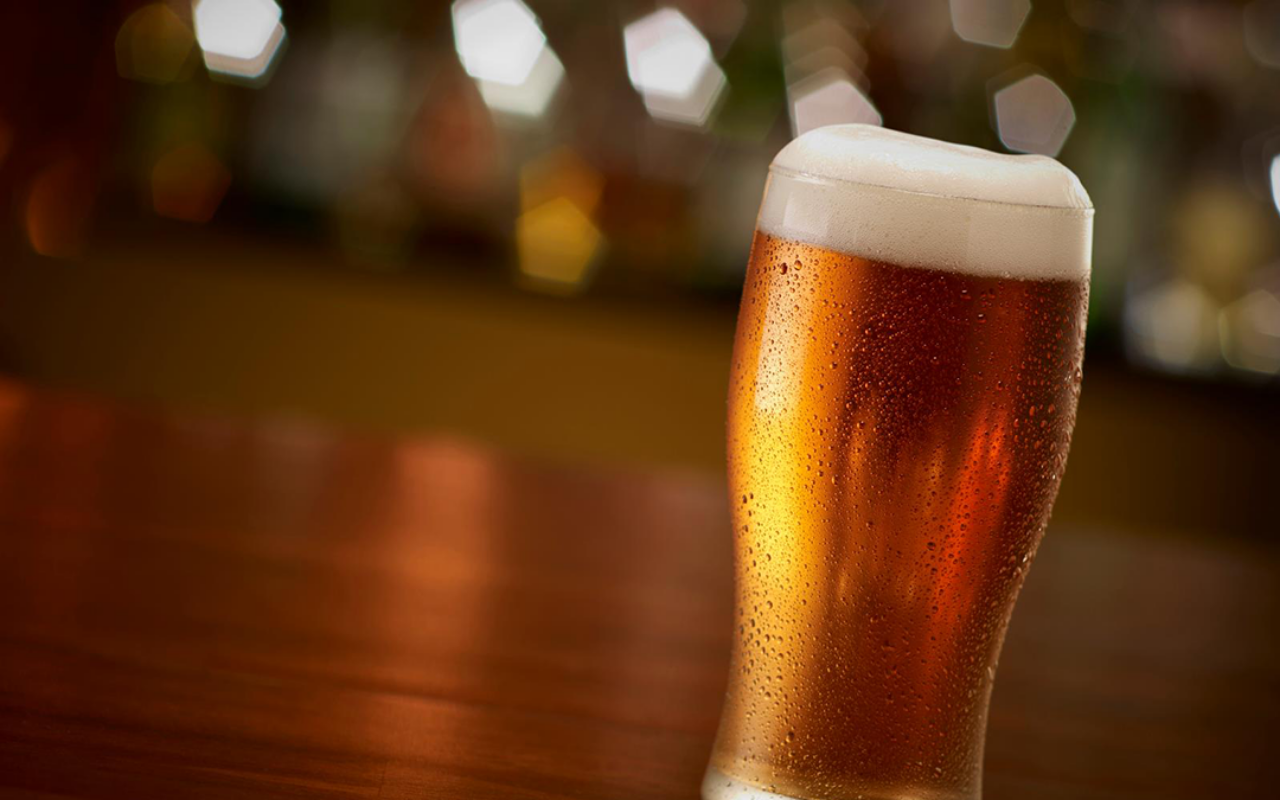
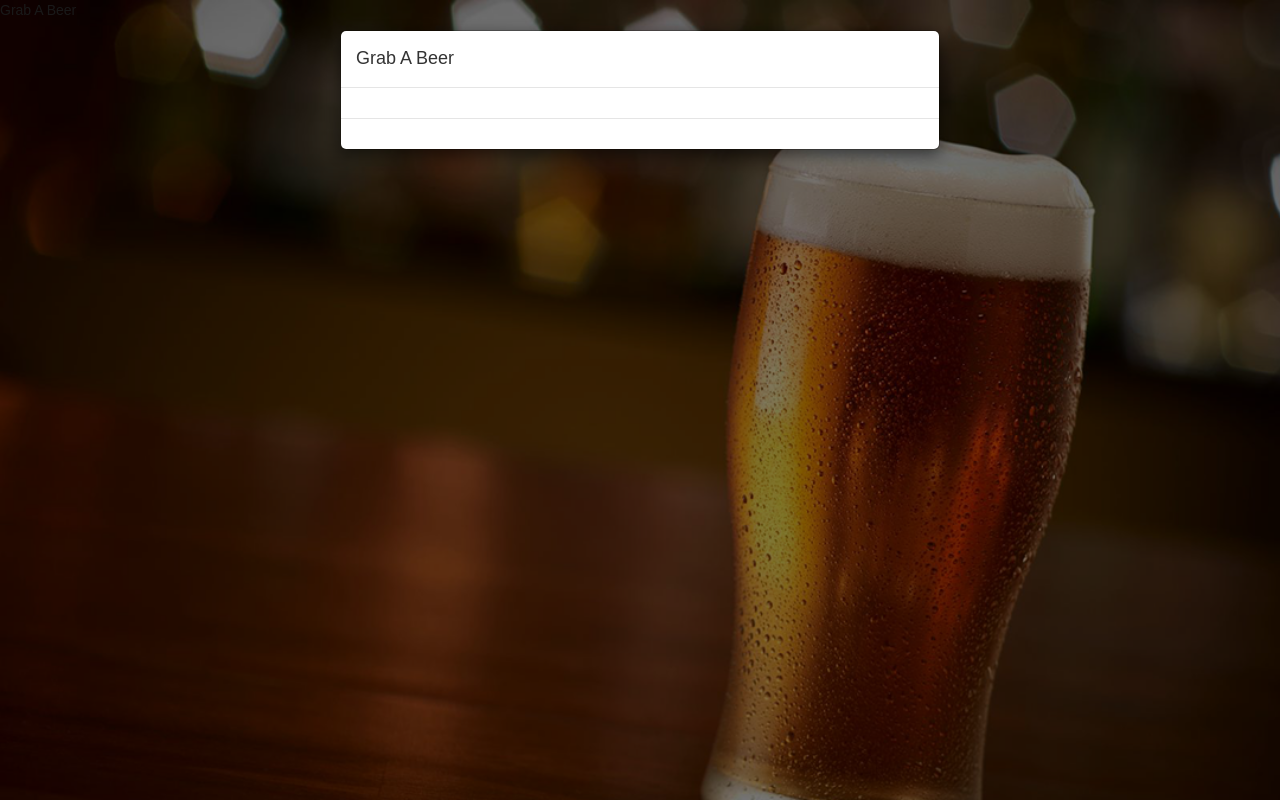
Before and after one commit to stayasleep/react_beer, a React (Create React App) app: page / in a window 1280 px wide. Built offline with nearby package versions, Linux system fonts and the light colour scheme.

Commit message:
groundwork needs second opinion

```diff
--- a/package.json
+++ b/package.json
@@ -3,6 +3,7 @@
   "version": "0.1.0",
   "private": true,
   "dependencies": {
+    "axios": "^0.16.2",
     "react": "^15.6.1",
     "react-bootstrap": "^0.31.3",
     "react-dom": "^15.6.1",
--- a/public/index.html
+++ b/public/index.html
@@ -10,6 +10,7 @@
     -->
     <link rel="manifest" href="%PUBLIC_URL%/manifest.json">
     <link rel="shortcut icon" href="%PUBLIC_URL%/favicon.ico">
+    <link rel="stylesheet" href="https://maxcdn.bootstrapcdn.com/bootstrap/latest/css/bootstrap.min.css">
     <!--
       Notice the use of %PUBLIC_URL% in the tags above.
       It will be replaced with the URL of the `public` folder during the build.
--- a/src/App.js
+++ b/src/App.js
@@ -1,11 +1,12 @@
 import React, { Component } from 'react';
+import Welcome from './components/welcome';
 import './app.css';
 
 class App extends Component {
   render() {
     return (
       <div className="App">
-
+          <Welcome/>
       </div>
     );
   }
--- /dev/null
+++ b/src/components/modal.js
@@ -0,0 +1,28 @@
+import React, { Component } from 'react';
+import { Modal } from 'react-bootstrap';
+
+class ModalMenu extends Component{
+    constructor(props){
+        super(props);
+        this.state={
+            show: true,
+        };
+    }
+
+    render(){
+        return(
+            <Modal show={this.state.show}>
+                <Modal.Header>
+                    <Modal.Title>Grab A Beer</Modal.Title>
+                </Modal.Header>
+                <Modal.Body>
+
+                </Modal.Body>
+                <Modal.Footer>
+
+                </Modal.Footer>
+            </Modal>
+        )
+    }
+}
+export default ModalMenu;
--- a/src/components/welcome.js
+++ b/src/components/welcome.js
@@ -0,0 +1,22 @@
+import React, { Component } from 'react';
+import ModalMenu from './modal';
+
+class Welcome extends Component{
+    constructor(props){
+        super(props);
+        this.state={
+            showModal: true,
+        };
+    }
+
+    render(){
+        return(
+            <div>
+                <div>Grab A Beer</div>
+                <ModalMenu/>
+            </div>
+        )
+    }
+}
+
+export default Welcome;
```
Also changed, not shown: src/actions/index.js (added), src/actions/types.js (added).
